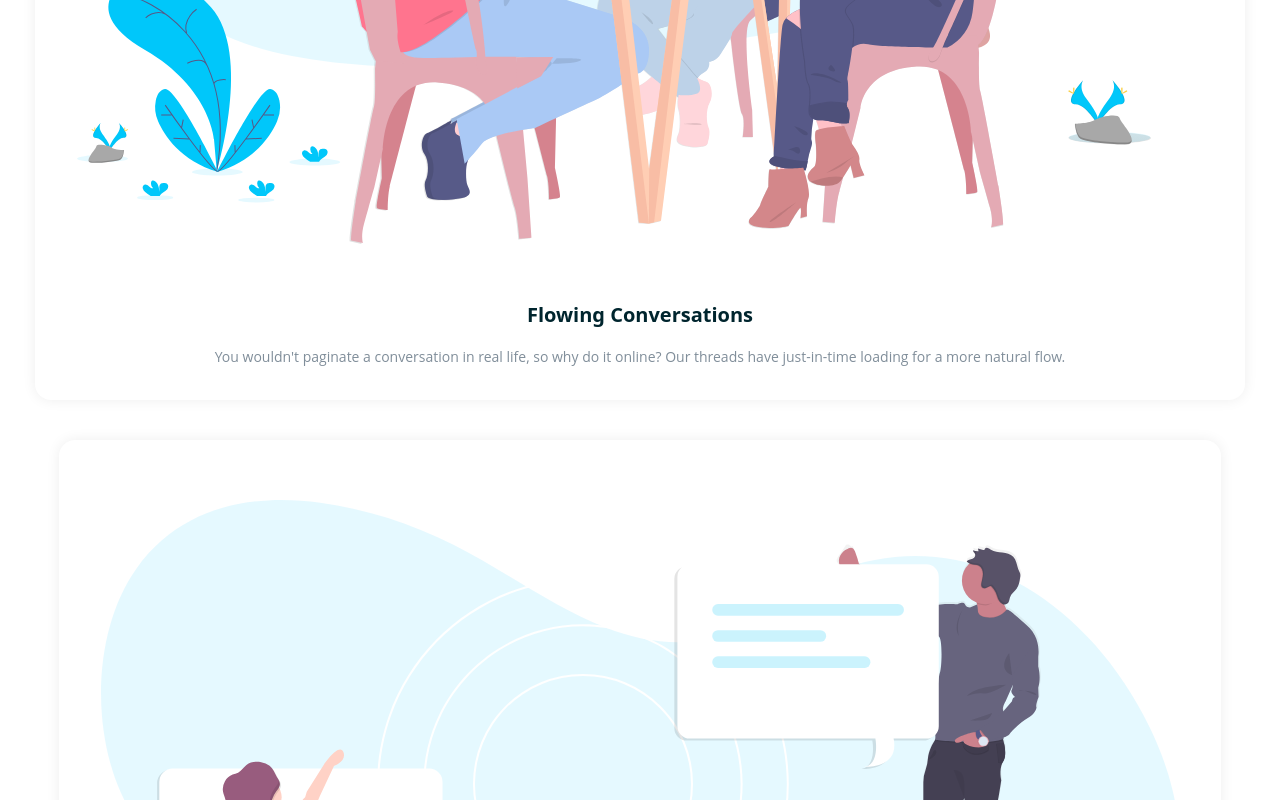
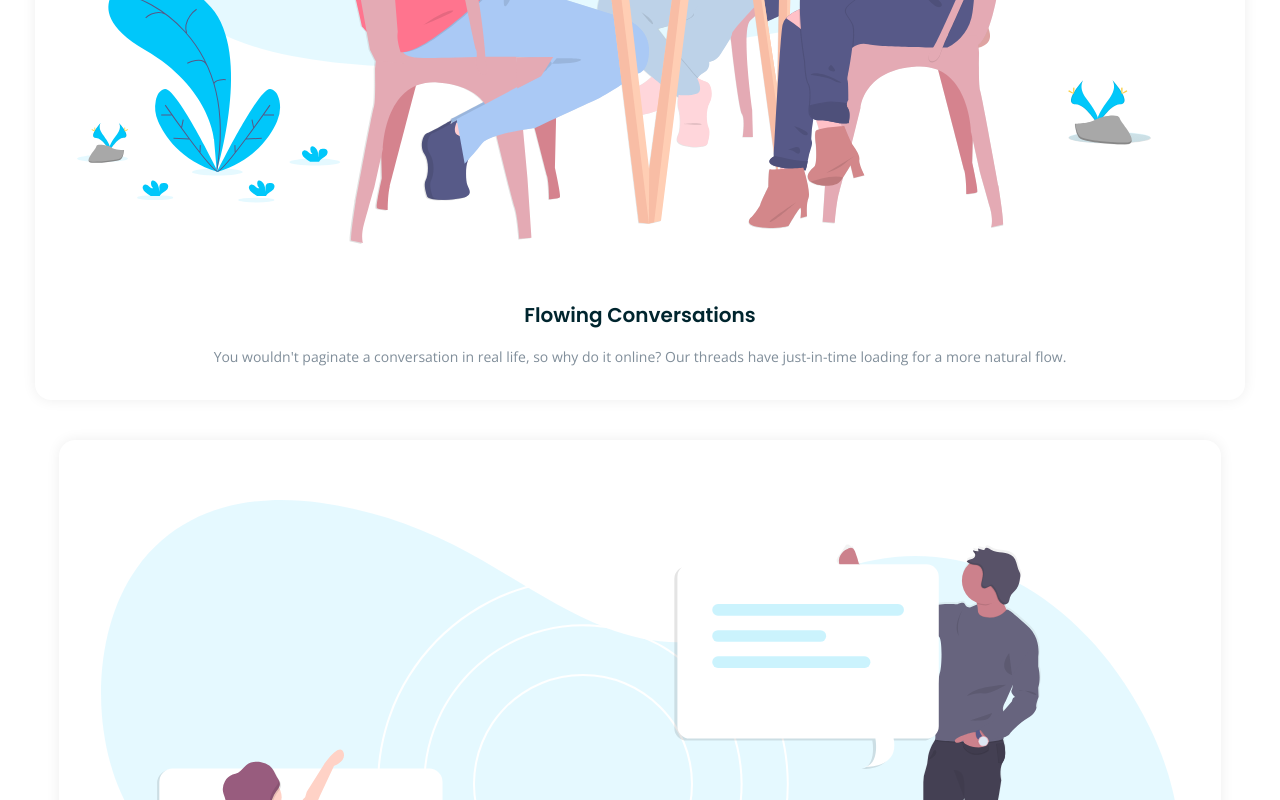
Before and after one commit to skyv26/huddle-landing-page-block, a React (Vite) app: page / in a window 1280 px wide. Shown: the part 2842-3642 px from the top of the page. Built offline with nearby package versions, Linux system fonts and the light colour scheme.

Commit message:
Resolve the `import` tailwind warning

```diff
--- a/src/index.css
+++ b/src/index.css
@@ -1,5 +1,5 @@
+@import url('https://fonts.googleapis.com/css2?family=Open+Sans:wght@400;700&family=Poppins:wght@600&display=swap');
+
 @tailwind base;
 @tailwind components;
 @tailwind utilities;
-
-@import url('https://fonts.googleapis.com/css2?family=Open+Sans:wght@400;700&family=Poppins:wght@600&display=swap');
```
